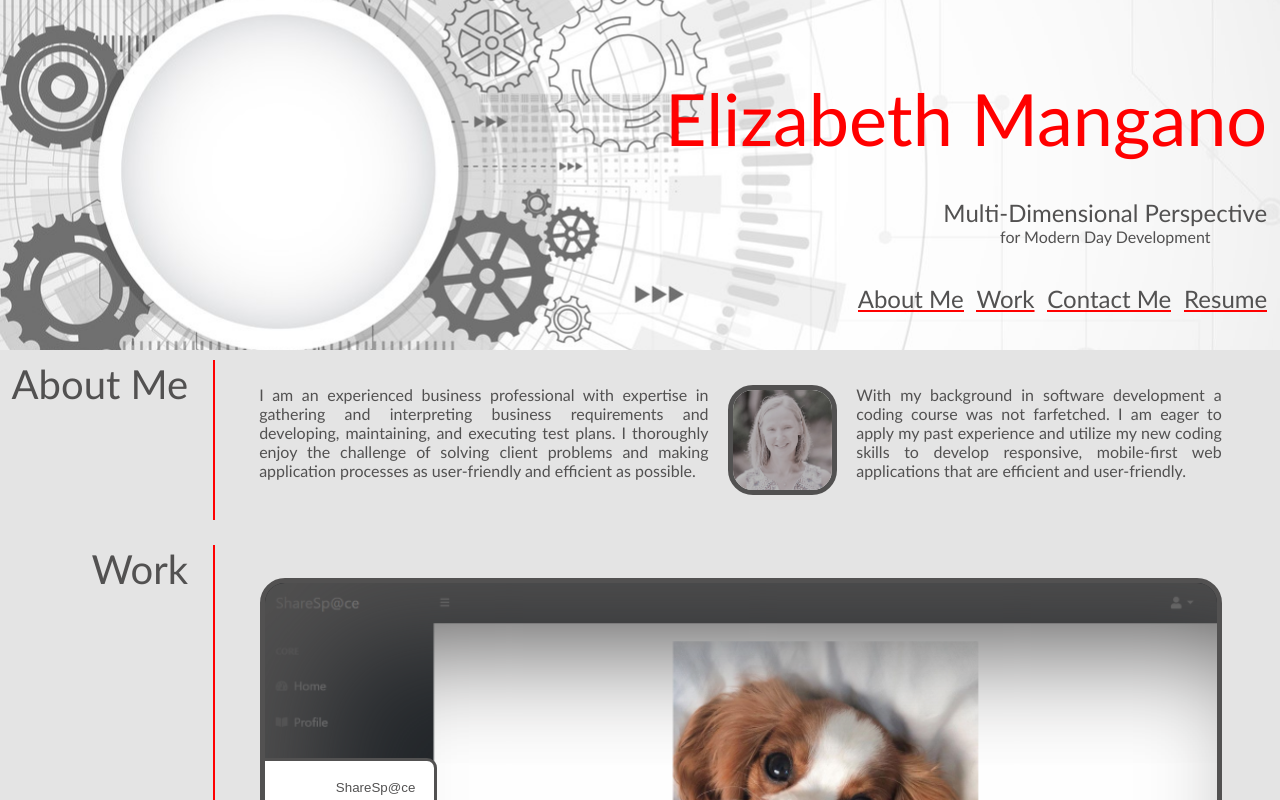
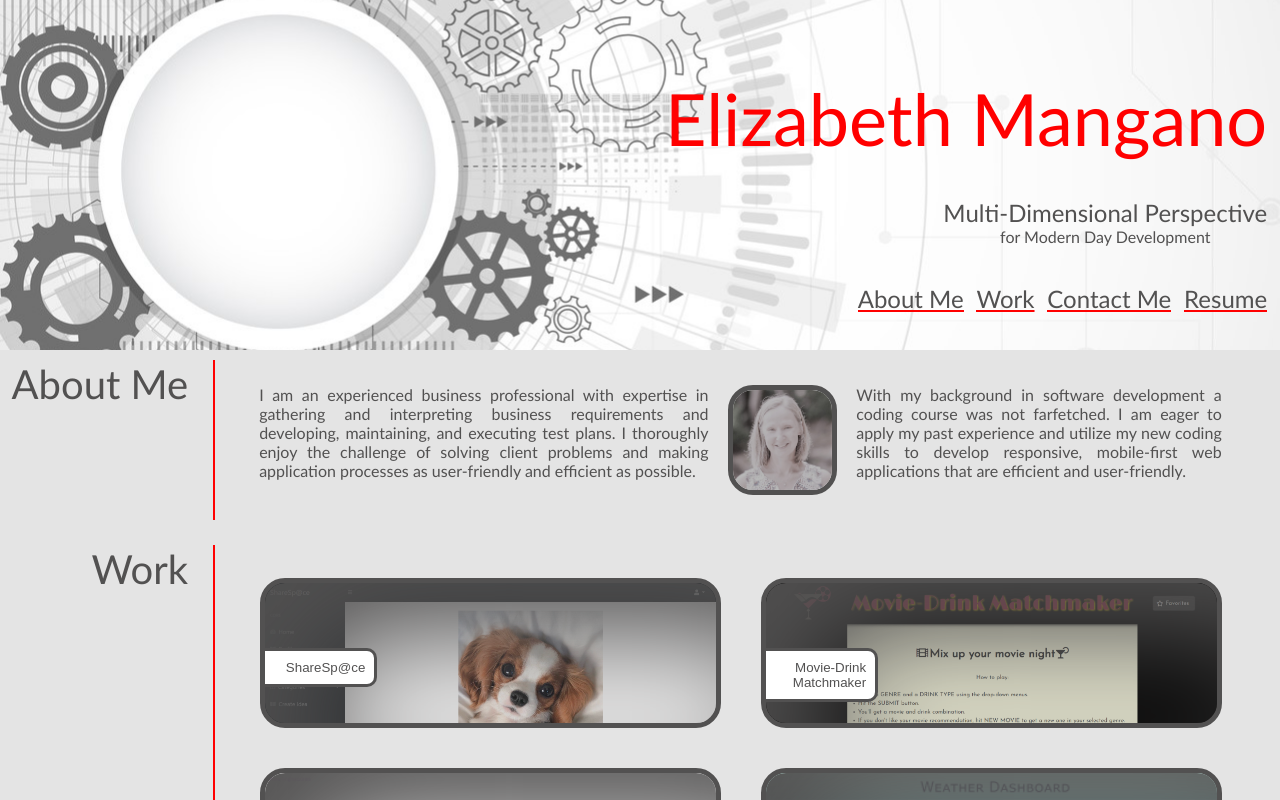
Before and after one commit to emangano2816/portfolio_react, a React (Create React App) app: page / in a window 1280 px wide. Shown: the top 800 px of the page. Built offline with nearby package versions, Linux system fonts and the light colour scheme.

Commit message:
Modifications: added Contact Me section to ProjectDetails section as the footer; fixed styling of project images so all are now the same.

```diff
--- a/src/Components/Main/style.css
+++ b/src/Components/Main/style.css
@@ -17,7 +17,7 @@
 
 .main-container .aboutme-info-container,
 .main-container .projects,
-.main-container .address,
+.main-container address,
 .main-container .project-details {
     width:75%;
     height:auto;
@@ -100,13 +100,9 @@
      transition: all, 3s, ease-in;
      background-color:var(--secondary);
  }
-    /*setting size of first project image to be the largest*/
- .projects button:first-child {
-    flex: 0 0 96%;
-    height: 300px;
- }
-    /*setting size of project images 2-5*/
- .projects button:nth-child(n+2) {
+
+    /*setting size of project images*/
+ .projects button {
     flex: 0 0 46%;
     height: 150px;
  }
@@ -152,17 +148,8 @@
     font-size:1em;
 }
 
-    /*setting h2 displayed on first application*/
-.projects button:first-child h2 {
-    border-top-right-radius:10px;
-    border-bottom-right-radius:10px;
-    position: absolute;
-    top:175px;
-    left: 0px;
-    width:150px;
-}
     /*setting h2 displayed on applications 2-5*/
-.projects button:nth-child(n+2) h2 {
+.projects button h2 {
     border-top-right-radius:10px;
     border-bottom-right-radius:10px;
     position: absolute;
--- a/src/Components/NavList/index.js
+++ b/src/Components/NavList/index.js
@@ -5,13 +5,13 @@ function NavList() {
     return (
         <ul>
             <li>
-                <a href="#aboutme">About Me</a>
+                <a href="/#aboutme">About Me</a>
             </li>
             <li>
-                <a href="#work">Work</a>
+                <a href="/#work">Work</a>
             </li>
             <li>
-                <a href="#contact-me">Contact Me</a>
+                <a href="/#contact-me">Contact Me</a>
             </li>
             <li>
                 <a href="./assets/documents/Resume_Coding_20210812.pdf" target="_blank" rel="noreferrer noopener" >Resume</a>
--- a/src/Components/ProjectDetails/ProjectDetails.js
+++ b/src/Components/ProjectDetails/ProjectDetails.js
@@ -1,5 +1,7 @@
 import React from "react";
 import SectionHeader from "../SectionHeader";
+import Section from "../Section";
+import ContactMe from "../ContactMe";
 import images from '../../assets/sharespace_resize.png'
 
 function ProjectDetails() {
@@ -20,6 +22,7 @@ function ProjectDetails() {
                     <a href="https://github.com/Errollinsjr/ShareSpaceProjectTwo" target="_blank" rel="noreferrer noopener">GitHub Repository</a>
                 </div>
             </div>
+            <Section id="contact-me" styles="contactme-container contactme-item" header='Contact Me' component={<ContactMe/>} />
         </div>
     )
 }
```
